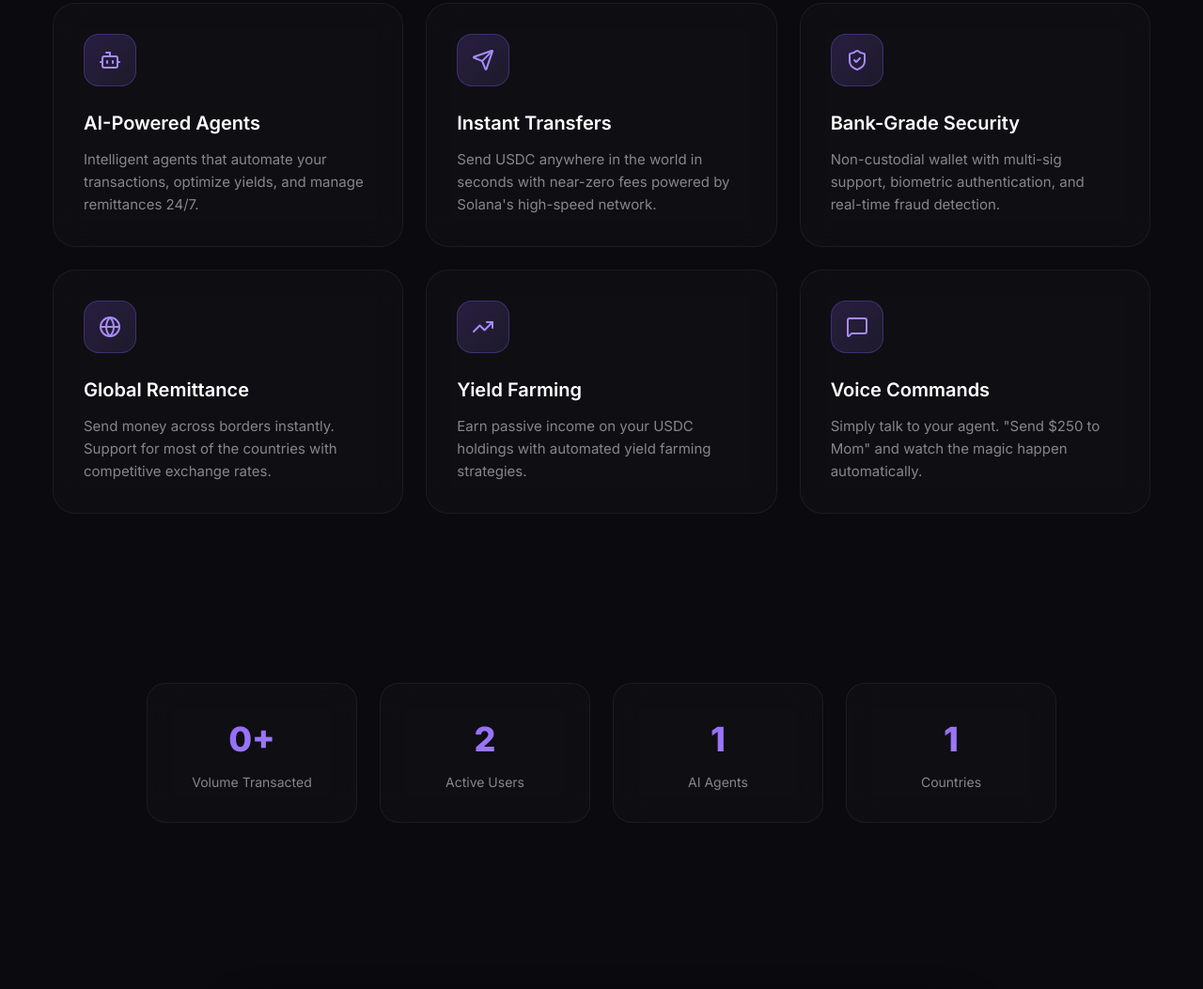
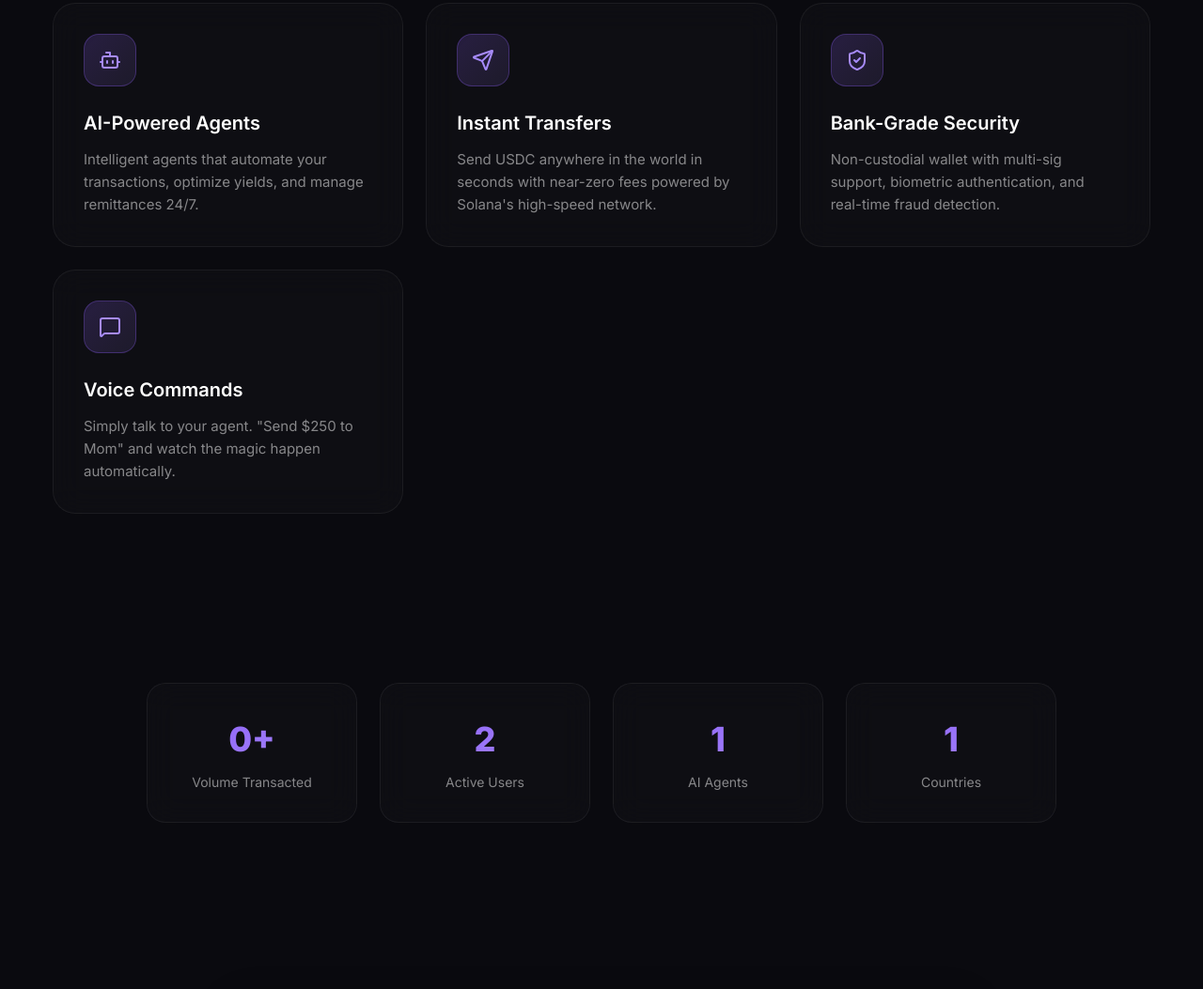
Before and after one commit to shrdk-codes/Payvora, a plain HTML site: page index.html in a window 1280 px wide. Shown: the part 1586-2639 px from the top of the page at 94% size. Drawn offline with nearby package versions, Linux system fonts and the light colour scheme.

Commit message:
minor change

```diff
--- a/index.html
+++ b/index.html
@@ -179,21 +179,6 @@
                 <p class="feature-desc">Non-custodial wallet with multi-sig support, biometric authentication, and real-time fraud detection.</p>
             </div>
 
-            <div class="feature-card glass-card fade-in stagger-4">
-                <div class="feature-icon">
-                    <i data-lucide="globe" style="width: 24px; height: 24px;"></i>
-                </div>
-                <h3 class="feature-title">Global Remittance</h3>
-                <p class="feature-desc">Send money across borders instantly. Support for most of the countries with competitive exchange rates.</p>
-            </div>
-
-            <div class="feature-card glass-card fade-in stagger-5">
-                <div class="feature-icon">
-                    <i data-lucide="trending-up" style="width: 24px; height: 24px;"></i>
-                </div>
-                <h3 class="feature-title">Yield Farming</h3>
-                <p class="feature-desc">Earn passive income on your USDC holdings with automated yield farming strategies.</p>
-            </div>
 
             <div class="feature-card glass-card fade-in stagger-6">
                 <div class="feature-icon">
```
